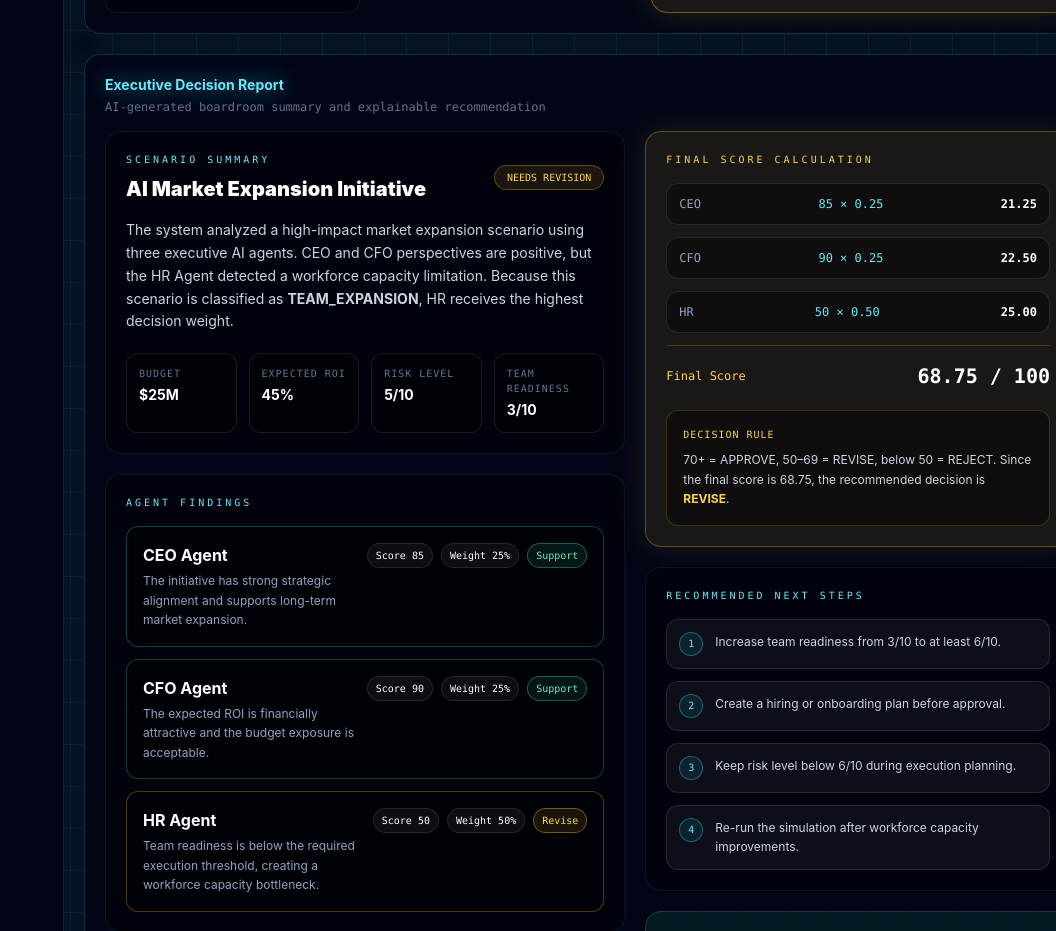
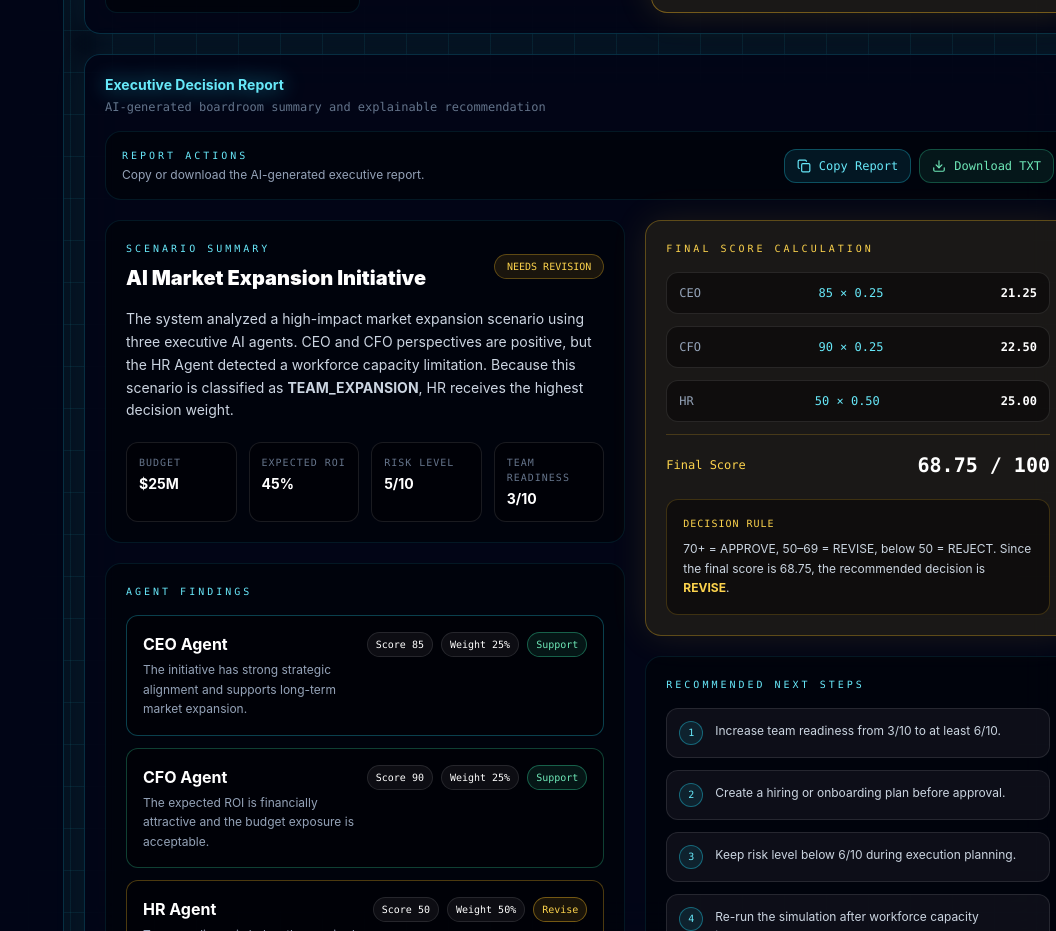
Before and after one commit to multi-agent-decision-engine/ai-decision-ecosystem, a React (Vite) app in the folder frontend/: page / in a window 1280 px wide. Shown: the part 1860-2791 px from the top of the page, without its empty margins (224-1280 px from the left). Built offline with nearby package versions, Linux system fonts and the light colour scheme.

Commit message:
Add report copy and download actions

```diff
--- a/frontend/src/App.tsx
+++ b/frontend/src/App.tsx
@@ -19,6 +19,9 @@ import {
   Users,
   Radio,
   PlusCircle,
+  Copy,
+  Download,
+  Check,
 } from "lucide-react";
 
 type AgentStatus = "IDLE" | "ANALYZING" | "WARNING" | "COMPLETED";
@@ -948,6 +951,61 @@ function clamp(value: number) {
   return Math.max(0, Math.min(100, Math.round(value)));
 }
 function ExecutiveDecisionReport() {
+const [copied, setCopied] = useState(false);
+
+const reportText = `AI Decision Ecosystem Engine - Executive Decision Report
+
+Scenario:
+AI Market Expansion Initiative
+
+Inputs:
+- Budget: $25M
+- Expected ROI: 45%
+- Risk Level: 5/10
+- Team Readiness: 3/10
+- Scenario Type: TEAM_EXPANSION
+
+Agent Findings:
+- CEO Agent: Score 85 | Weight 25% | Stance: Support
+  Strong strategic alignment and long-term market expansion potential detected.
+
+- CFO Agent: Score 90 | Weight 25% | Stance: Support
+  Expected ROI is financially attractive and budget exposure is acceptable.
+
+- HR Agent: Score 50 | Weight 50% | Stance: Revise
+  Team readiness is below execution threshold, creating a workforce capacity bottleneck.
+
+Final Score Calculation:
+CEO: 85 × 0.25 = 21.25
+CFO: 90 × 0.25 = 22.50
+HR : 50 × 0.50 = 25.00
+
+Final Score: 68.75 / 100
+Final Decision: REVISE
+Primary Bottleneck: Workforce Capacity
+
+Recommended Next Steps:
+1. Increase team readiness from 3/10 to at least 6/10.
+2. Create a hiring or onboarding plan before approval.
+3. Keep risk level below 6/10 during execution planning.
+4. Re-run the simulation after workforce capacity improvements.
+`;
+
+const copyReport = async () => {
+  await navigator.clipboard.writeText(reportText);
+  setCopied(true);
+  setTimeout(() => setCopied(false), 1600);
+};
+
+const downloadReport = () => {
+  const blob = new Blob([reportText], { type: "text/plain;charset=utf-8" });
+  const url = URL.createObjectURL(blob);
+  const link = document.createElement("a");
+  link.href = url;
+  link.download = "ai-decision-executive-report.txt";
+  link.click();
+  URL.revokeObjectURL(url);
+};
   const agentFindings = [
     {
       agent: "CEO Agent",
@@ -990,6 +1048,34 @@ function ExecutiveDecisionReport() {
       title="Executive Decision Report"
       subtitle="AI-generated boardroom summary and explainable recommendation"
     >
+<div className="mb-5 flex flex-col gap-3 rounded-2xl border border-cyan-400/10 bg-black/40 p-4 md:flex-row md:items-center md:justify-between">
+  <div>
+    <p className="font-mono text-[10px] uppercase tracking-[0.3em] text-cyan-300">
+      Report Actions
+    </p>
+    <p className="mt-1 text-xs text-slate-400">
+      Copy or download the AI-generated executive report.
+    </p>
+  </div>
+
+  <div className="flex flex-wrap gap-2">
+    <button
+      onClick={copyReport}
+      className="inline-flex items-center gap-2 rounded-xl border border-cyan-400/30 bg-cyan-400/10 px-3 py-2 font-mono text-xs text-cyan-300 transition hover:bg-cyan-400 hover:text-slate-950"
+    >
+      {copied ? <Check size={14} /> : <Copy size={14} />}
+      {copied ? "Copied" : "Copy Report"}
+    </button>
+
+    <button
+      onClick={downloadReport}
+      className="inline-flex items-center gap-2 rounded-xl border border-emerald-400/30 bg-emerald-400/10 px-3 py-2 font-mono text-xs text-emerald-300 transition hover:bg-emerald-400 hover:text-slate-950"
+    >
+      <Download size={14} />
+      Download TXT
+    </button>
+  </div>
+</div>
       <div className="grid gap-5 xl:grid-cols-[1.1fr_0.9fr]">
         <div className="space-y-5">
           <div className="rounded-2xl border border-cyan-400/10 bg-black/40 p-5">
```
